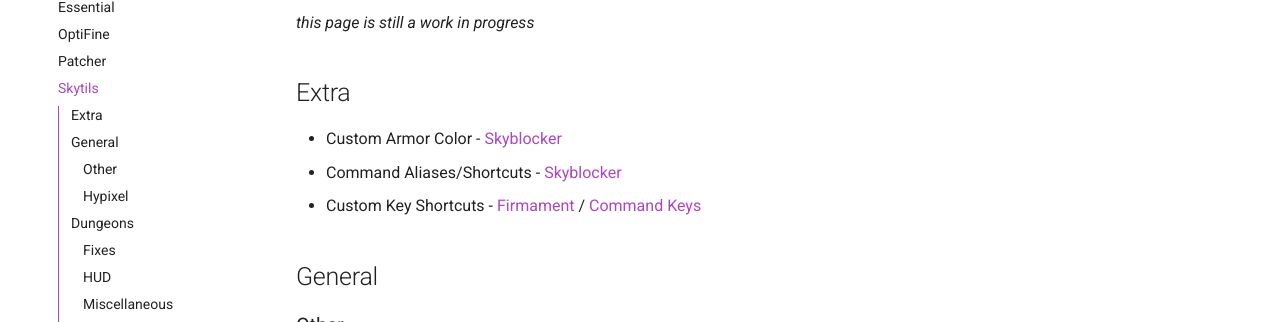
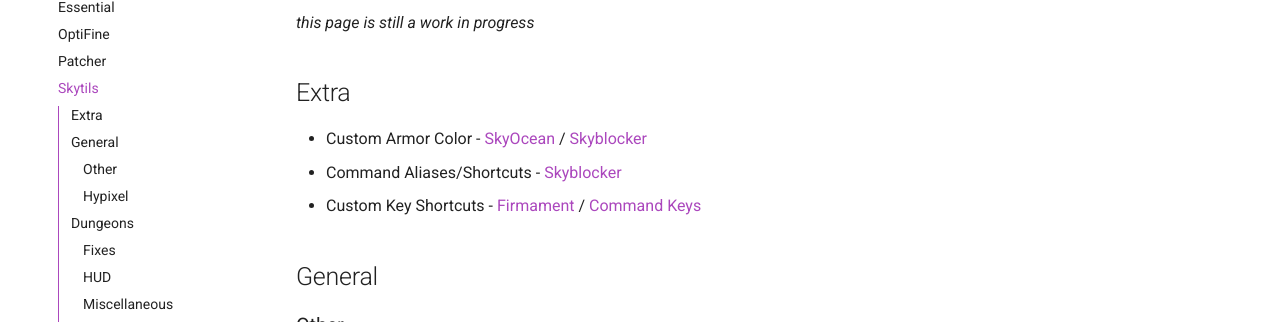
Before and after one commit to MicrocontrollersDev/Alternatives, an MkDocs documentation site: the page built from docs/latest/skytils.md, in a window 1280 px wide and 900 px high. Shown: the part 394-716 px from the top of the window. Built offline with MkDocs 1.6.1 and Material for MkDocs 9.7.7, drawn with Linux system fonts in a browser that asks for light colours; comment, search, counter and statistics services are not loaded.

Commit message:
skyocean custom armor colors

```diff
--- a/docs/latest/skytils.md
+++ b/docs/latest/skytils.md
@@ -12,7 +12,7 @@
 
 ## Extra
 
-* Custom Armor Color - [Skyblocker](https://modrinth.com/mod/skyblocker-liap)
+* Custom Armor Color - [SkyOcean](https://modrinth.com/mod/skyocean) / [Skyblocker](https://modrinth.com/mod/skyblocker-liap)
 * Command Aliases/Shortcuts - [Skyblocker](https://modrinth.com/mod/skyblocker-liap)
 * Custom Key Shortcuts - [Firmament](https://modrinth.com/mod/firmament) / [Command Keys](https://modrinth.com/mod/commandkeys)
 
```
